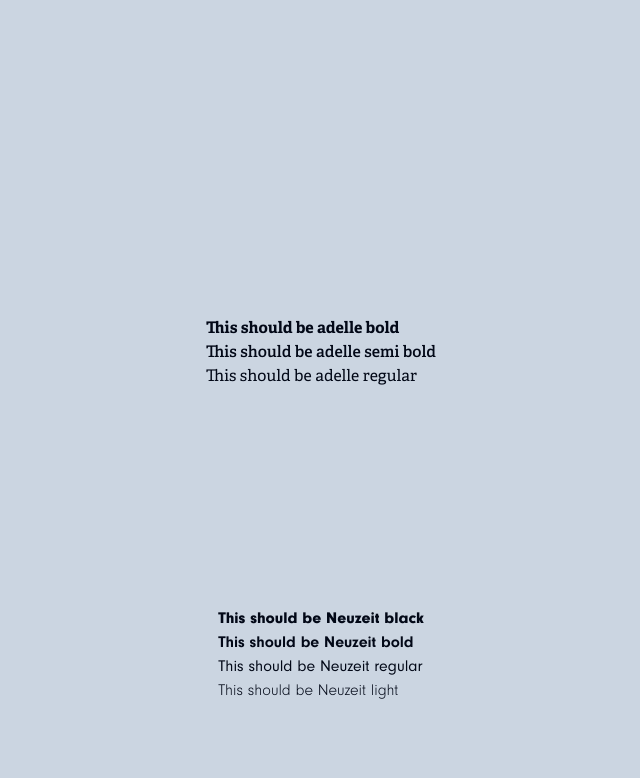
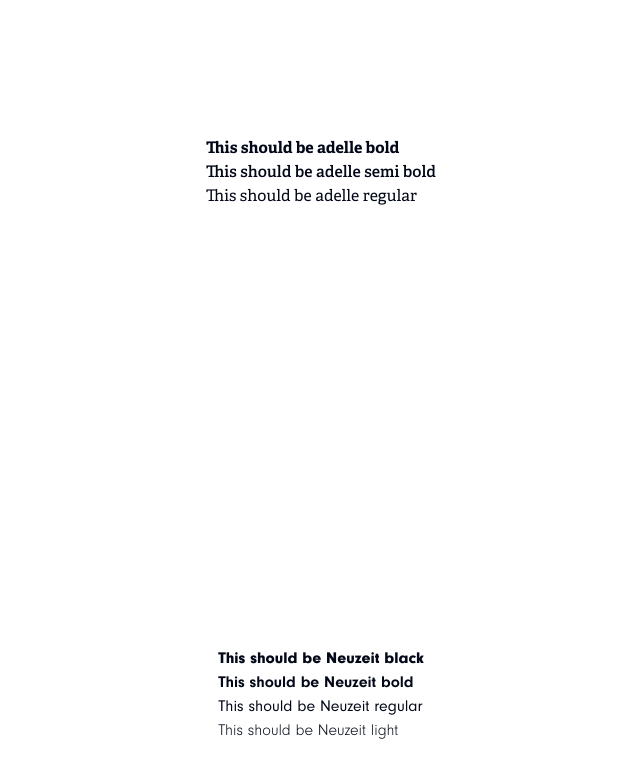
Before and after one commit to KamsiyonnaObi/coPilotXR, a Next.js app: page / in a window 1280 px wide. Shown: the top 778 px of the page, without its empty margins (319-959 px from the left). Built offline with nearby package versions, Linux system fonts and the light colour scheme.

Commit message:
chore: final layout changes

```diff
--- /dev/null
+++ b/src/app/(auth)/layout.tsx
@@ -0,0 +1,7 @@
+import React from "react";
+
+const Layout = ({ children }: { children: React.ReactNode }) => {
+  return <main className="auth">{children}</main>;
+};
+
+export default Layout;
--- /dev/null
+++ b/src/app/(root)/credits/page.tsx
@@ -0,0 +1,7 @@
+import React from "react";
+
+const CreditsPage = () => {
+  return <div>CreditsPage</div>;
+};
+
+export default CreditsPage;
--- /dev/null
+++ b/src/app/(root)/layout.tsx
@@ -0,0 +1,16 @@
+const Layout = ({ children }: { children: React.ReactNode }) => {
+  return (
+    <main className="root">
+      {/* <Sidebar /> */}
+      {/* <MobileNav /> */}
+
+      <div className="root-container">
+        <div className="wrapper">{children}</div>
+      </div>
+
+      {/* <Toaster /> */}
+    </main>
+  );
+};
+
+export default Layout;
--- a/src/app/page.tsx
+++ b/src/app/(root)/page.tsx
@@ -1,7 +1,6 @@
 export default function Home() {
   return (
     <main className="flex min-h-screen flex-col items-center justify-between p-24">
-      <section></section>
       <div>
         <h1 className="font-Adelle font-bold">This should be adelle bold</h1>
         <p className="font-Adelle font-semibold">
--- a/src/app/globals.css
+++ b/src/app/globals.css
@@ -74,3 +74,21 @@
     @apply bg-slate-300 text-foreground;
   }
 }
+
+.auth {
+  @apply flex-center min-h-screen w-full bg-purple-100;
+}
+
+.root {
+  @apply flex min-h-screen w-full flex-col bg-white lg:flex-row;
+}
+
+.root-container {
+  @apply mt-16 flex-1 overflow-auto py-8 lg:mt-0 lg:max-h-screen lg:py-10;
+}
+
+@layer utilities {
+  .flex-center {
+    @apply flex justify-center items-center;
+  }
+}
```
